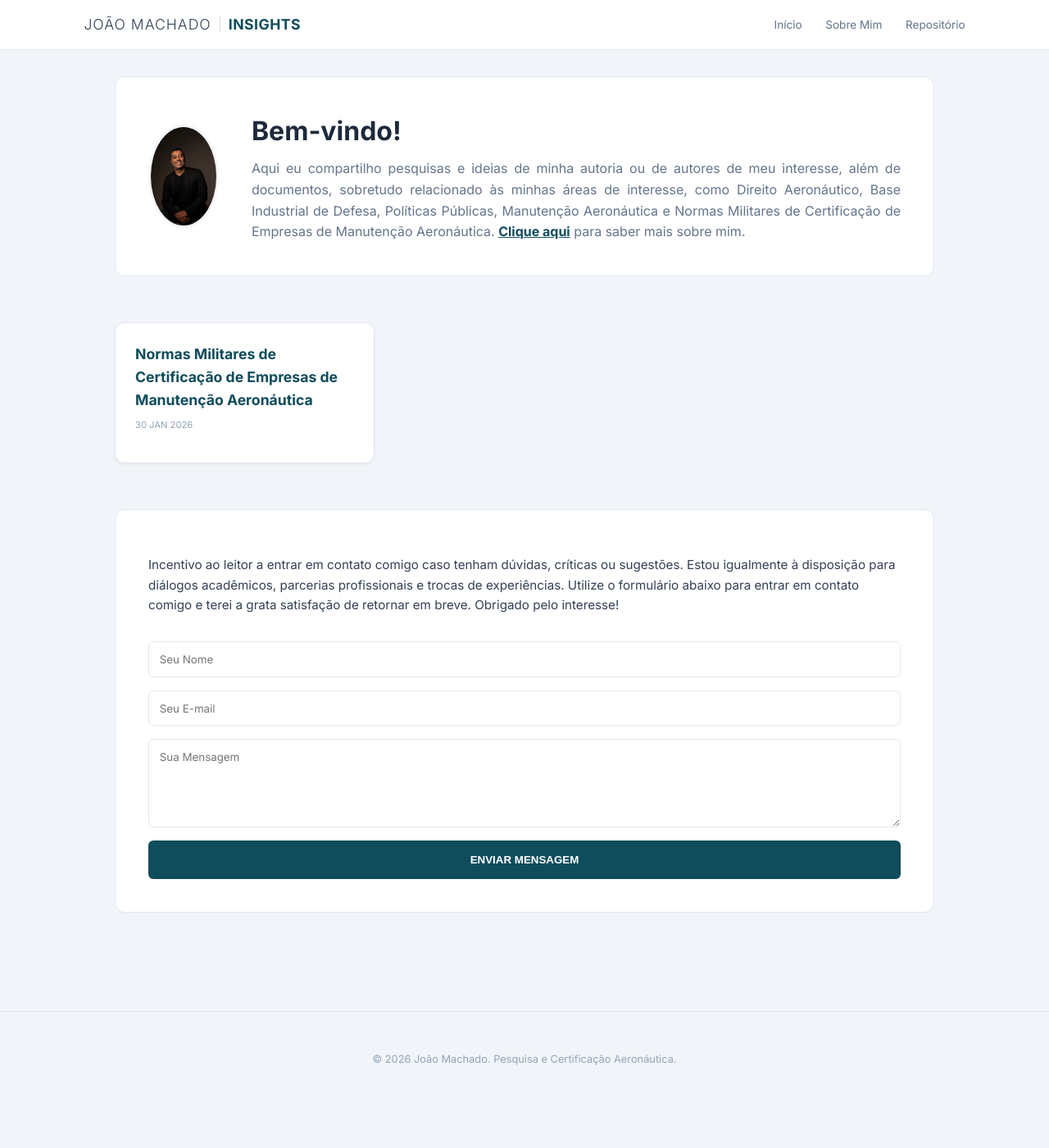
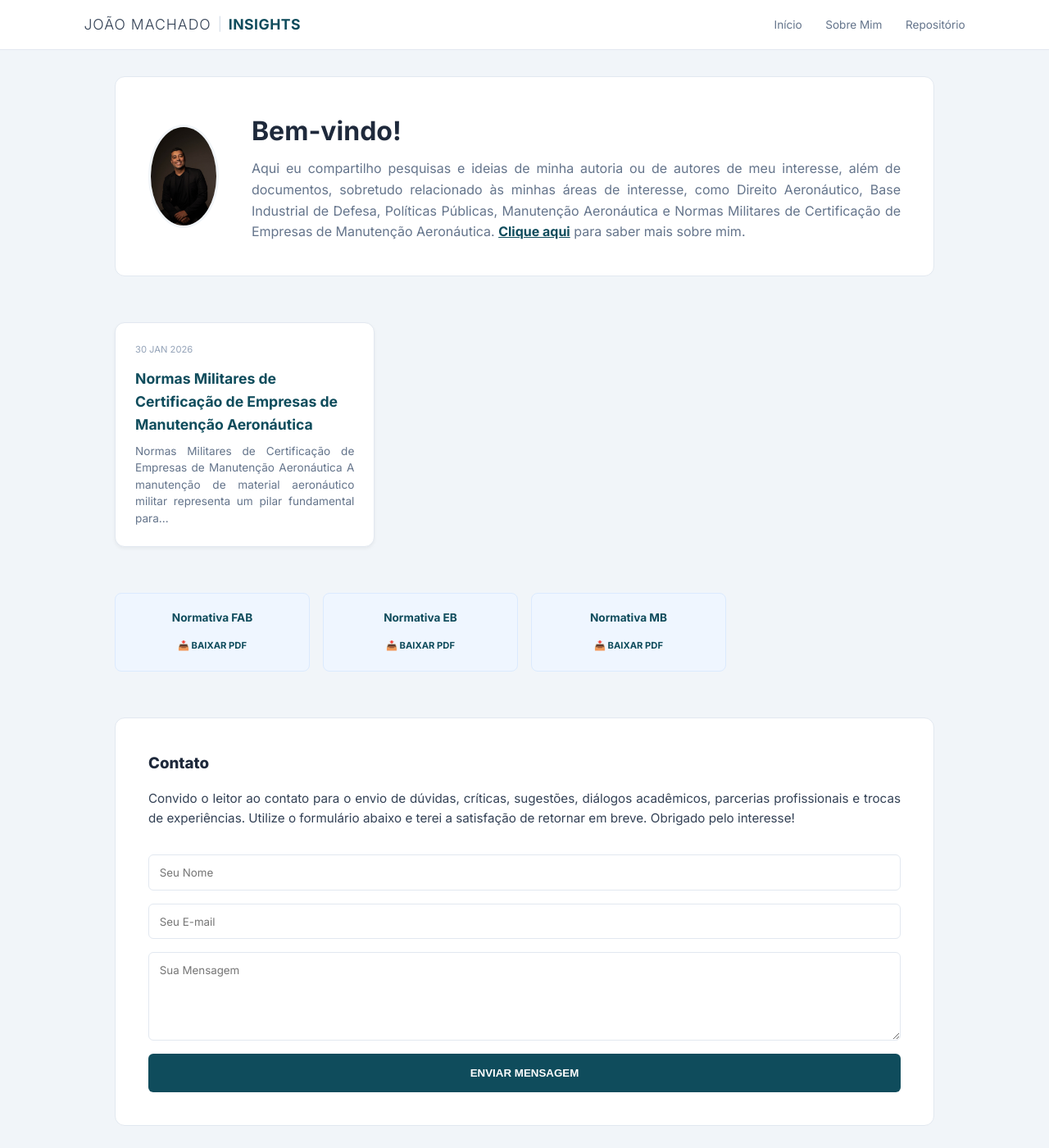
Before and after one commit to joaocfmachado1986/Blog, a Jekyll site: the page built from index.md, in a window 1280 px wide and 1400 px high. Shown: the whole window at 82% size. Built offline with Jekyll 4.4.1, drawn with Linux system fonts in a browser that asks for light colours.

Commit message:
Update index.md

```diff
--- a/index.md
+++ b/index.md
@@ -13,20 +13,39 @@ title: Home
     </div>
 </section>
 
-<section style="margin-top: 3rem;">
+<section>
     <div class="grid-publicacoes">
-      {% for post in site.posts %}
+      {% for post in site.posts limit:6 %}
         <div class="card-pub">
+            <span class="card-date">{{ post.date | date: "%d %b %Y" }}</span>
             <a href="{{ post.url }}">{{ post.title }}</a>
-            <span class="card-date">{{ post.date | date: "%d %b %Y" }}</span>
+            <div class="card-excerpt">
+                {{ post.content | strip_html | truncatewords: 20 }}
+            </div>
         </div>
       {% endfor %}
     </div>
 </section>
 
-<section id="contacto" style="margin-top: 3rem;">
+<section class="grid-recursos">
+    <a href="/arquivos/norma-fab.pdf" class="card-recurso" target="_blank">
+        <strong>Normativa FAB</strong>
+        <span style="font-size: 0.7rem; font-weight: bold;">📥 BAIXAR PDF</span>
+    </a>
+    <a href="/arquivos/norma-eb.pdf" class="card-recurso" target="_blank">
+        <strong>Normativa EB</strong>
+        <span style="font-size: 0.7rem; font-weight: bold;">📥 BAIXAR PDF</span>
+    </a>
+    <a href="/arquivos/norma-mb.pdf" class="card-recurso" target="_blank">
+        <strong>Normativa MB</strong>
+        <span style="font-size: 0.7rem; font-weight: bold;">📥 BAIXAR PDF</span>
+    </a>
+</section>
+
+<section id="contacto">
     <div class="contact-box">
-        <p style="margin-bottom: 2rem; font-size: 0.95rem;">Incentivo ao leitor a entrar em contato comigo caso tenham dúvidas, críticas ou sugestões. Estou igualmente à disposição para diálogos acadêmicos, parcerias profissionais e trocas de experiências. Utilize o formulário abaixo para entrar em contato comigo e terei a grata satisfação de retornar em breve. Obrigado pelo interesse!</p>
+        <h3 style="margin: 0 0 1rem 0; font-weight: 800; color: #1e293b;">Contato</h3>
+        <p style="margin-bottom: 2rem; font-size: 0.95rem; text-align: justify;">Convido o leitor ao contato para o envio de dúvidas, críticas, sugestões, diálogos acadêmicos, parcerias profissionais e trocas de experiências. Utilize o formulário abaixo e terei a satisfação de retornar em breve. Obrigado pelo interesse!</p>
 
         <form action="https://formspree.io/f/mbdypapq" method="POST" class="contact-form">
             <input type="text" name="name" placeholder="Seu Nome" required>
```
